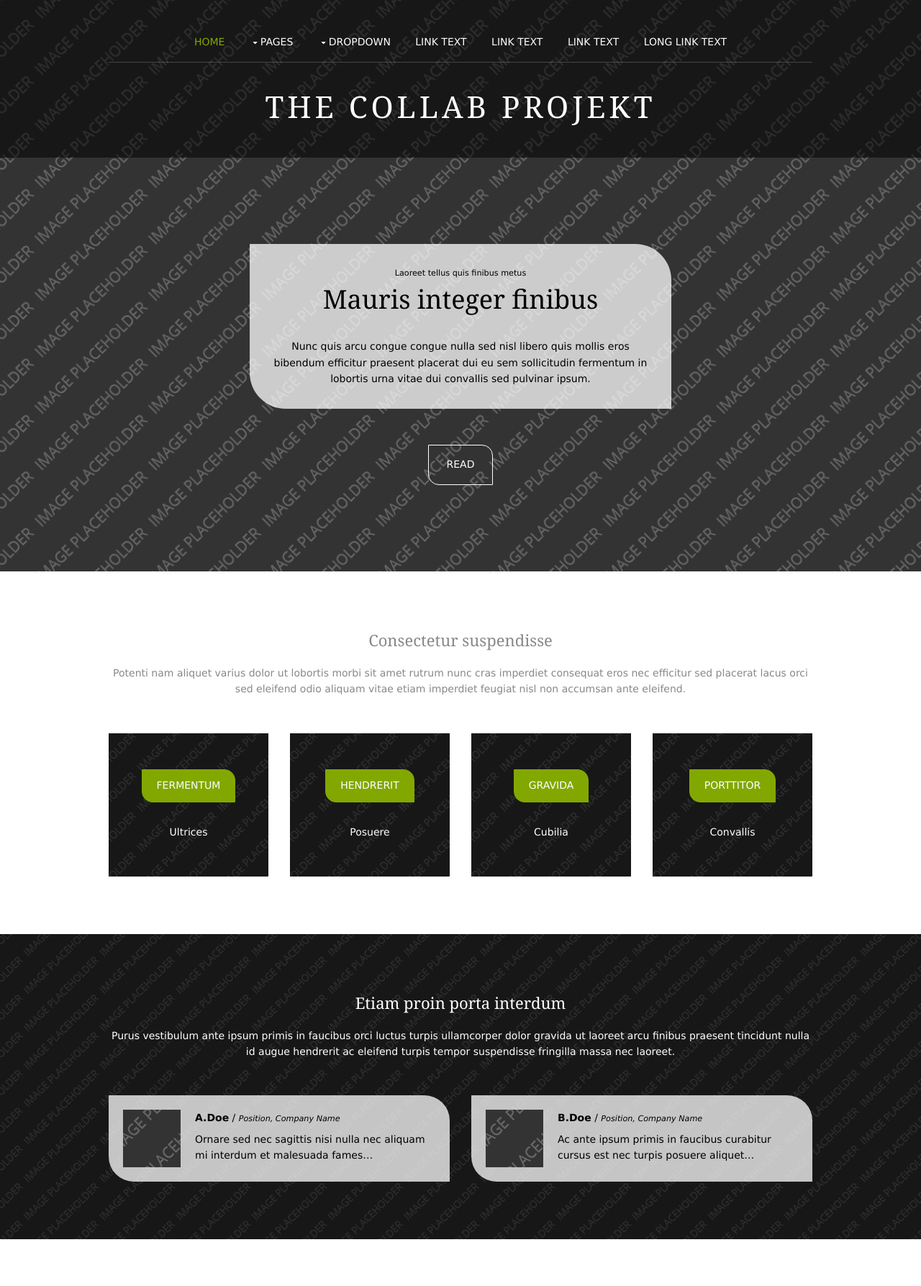
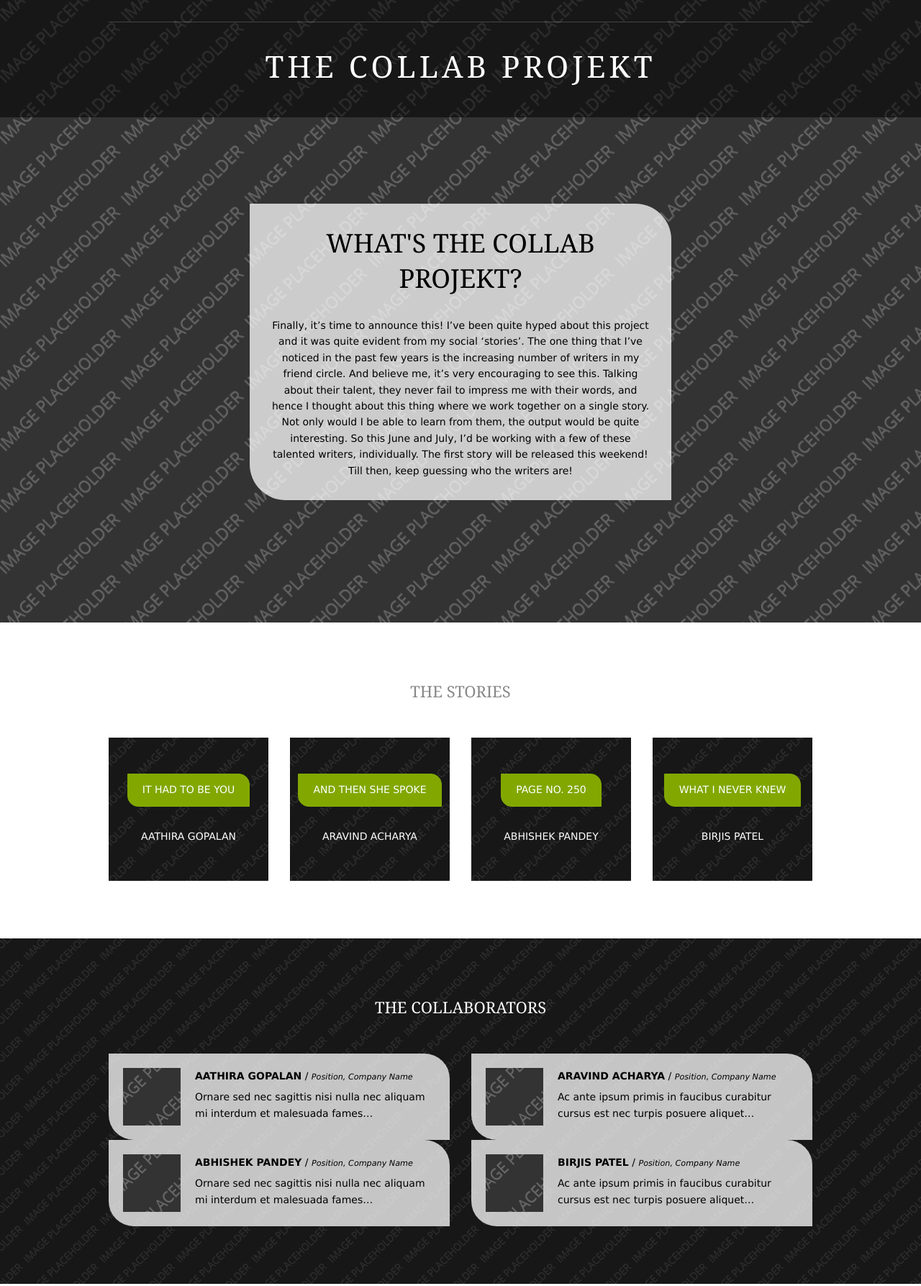
Before and after one commit to soorajnair19/soorajnair19.github.io, a plain HTML site: page index.html in a window 1280 px wide. Shown: the part 20-1807 px from the top of the page at 72% size. Drawn offline with Linux system fonts and the light colour scheme.

Commit message:
updated index

```diff
--- a/index.html
+++ b/index.html
@@ -18,7 +18,8 @@
     <header id="header" class="hoc clear">
       <nav id="mainav" class="clear">
         <!-- ################################################################################################ -->
-        <ul class="clear">
+         <!--
+		 <ul class="clear">
           <li class="active"><a href="index.html">Home</a></li>
           <li><a class="drop" href="#">Pages</a>
             <ul>
@@ -47,6 +48,8 @@
           <li><a href="#">Link Text</a></li>
           <li><a href="#">Long Link Text</a></li>
         </ul>
+		-->
+
         <!-- ################################################################################################ -->
       </nav>
       <div id="logo">
@@ -64,14 +67,16 @@
     <!-- ################################################################################################ -->
     <article>
       <div class="introtxt">
-        <p class="font-xs nospace">Laoreet tellus quis finibus metus</p>
-        <h2 class="heading">Mauris integer finibus</h2>
-        <p>Nunc quis arcu congue congue nulla sed nisl libero quis mollis eros bibendum efficitur praesent placerat dui eu sem sollicitudin fermentum in lobortis urna vitae dui convallis sed pulvinar ipsum.</p>
+        <h2 class="heading">WHAT'S THE COLLAB PROJEKT?</h2>
+        <p>Finally, it’s time to announce this! I’ve been quite hyped about this project and it was quite evident from my social ‘stories’.
+
+The one thing that I’ve noticed in the past few years is the increasing number of writers in my friend circle. And believe me, it’s very encouraging to see this. Talking about their talent, they never fail to impress me with their words, and hence I thought about this thing where we work together on a single story. Not only would I be able to learn from them, the output would be quite interesting.
+
+So this June and July, I’d be working with a few of these talented writers, individually. The first story will be released this weekend!
+Till then, keep guessing who the writers are!</p>
       </div>
       <footer>
         <ul class="nospace inline pushright">
-          <li><a class="btn inverse" href="#">Read</a></li>
-
         </ul>
       </footer>
     </article>
@@ -88,18 +93,17 @@
     <!-- main body -->
     <!-- ################################################################################################ -->
     <div class="center btmspace-50">
-      <h2 class="heading">Consectetur suspendisse</h2>
-      <p>Potenti nam aliquet varius dolor ut lobortis morbi sit amet rutrum nunc cras imperdiet consequat eros nec efficitur sed placerat lacus orci sed eleifend odio aliquam vitae etiam imperdiet feugiat nisl non accumsan ante eleifend.</p>
+      <h2 class="heading">THE STORIES</h2>
     </div>
     <ul class="nospace group blocks">
-      <li class="one_quarter first bgded overlay" style="background-image:url('images/demo/320x320.png');"><a class="btn medium" href="#">Fermentum</a><br>
-        Ultrices</li>
-      <li class="one_quarter bgded overlay" style="background-image:url('images/demo/320x320.png');"><a class="btn medium" href="#">Hendrerit</a><br>
-        Posuere</li>
-      <li class="one_quarter bgded overlay" style="background-image:url('images/demo/320x320.png');"><a class="btn medium" href="#">Gravida</a><br>
-        Cubilia</li>
-      <li class="one_quarter bgded overlay" style="background-image:url('images/demo/320x320.png');"><a class="btn medium" href="#">Porttitor</a><br>
-        Convallis</li>
+      <li class="one_quarter first bgded overlay" style="background-image:url('images/demo/320x320.png');"><a class="btn medium" href="#">IT HAD TO BE YOU</a><br>
+        AATHIRA GOPALAN</li>
+      <li class="one_quarter bgded overlay" style="background-image:url('images/demo/320x320.png');"><a class="btn medium" href="#">AND THEN SHE SPOKE</a><br>
+        ARAVIND ACHARYA</li>
+      <li class="one_quarter bgded overlay" style="background-image:url('images/demo/320x320.png');"><a class="btn medium" href="#">PAGE NO. 250</a><br>
+        ABHISHEK PANDEY</li>
+      <li class="one_quarter bgded overlay" style="background-image:url('images/demo/320x320.png');"><a class="btn medium" href="#">WHAT I NEVER KNEW</a><br>
+        BIRJIS PATEL</li>
     </ul>
     <!-- ################################################################################################ -->
     <!-- / main body -->
@@ -113,17 +117,27 @@
   <section id="testimonials" class="hoc container clear">
     <!-- ################################################################################################ -->
     <div class="center btmspace-50">
-      <h2 class="heading">Etiam proin porta interdum</h2>
-      <p>Purus vestibulum ante ipsum primis in faucibus orci luctus turpis ullamcorper dolor gravida ut laoreet arcu finibus praesent tincidunt nulla id augue hendrerit ac eleifend turpis tempor suspendisse fringilla massa nec laoreet.</p>
+      <h2 class="heading">THE COLLABORATORS</h2>
     </div>
     <ul class="nospace group">
       <li class="one_half first">
-        <div class="clear"><img src="images/demo/80x80.png" alt=""> <span class="block"><strong>A.Doe</strong> / <em>Position, Company Name</em></span>
+        <div class="clear"><img src="images/demo/80x80.png" alt=""> <span class="block"><strong>AATHIRA GOPALAN</strong> / <em>Position, Company Name</em></span>
           <blockquote>Ornare sed nec sagittis nisi nulla nec aliquam mi interdum et malesuada fames&hellip;</blockquote>
         </div>
       </li>
       <li class="one_half">
-        <div class="clear"><img src="images/demo/80x80.png" alt=""> <span class="block"><strong>B.Doe</strong> / <em>Position, Company Name</em></span>
+        <div class="clear"><img src="images/demo/80x80.png" alt=""> <span class="block"><strong>ARAVIND ACHARYA</strong> / <em>Position, Company Name</em></span>
+          <blockquote>Ac ante ipsum primis in faucibus curabitur cursus est nec turpis posuere aliquet&hellip;</blockquote>
+        </div>
+      </li>
+	  <br>
+	  <li class="one_half first">
+        <div class="clear"><img src="images/demo/80x80.png" alt=""> <span class="block"><strong>ABHISHEK PANDEY</strong> / <em>Position, Company Name</em></span>
+          <blockquote>Ornare sed nec sagittis nisi nulla nec aliquam mi interdum et malesuada fames&hellip;</blockquote>
+        </div>
+      </li>
+      <li class="one_half">
+        <div class="clear"><img src="images/demo/80x80.png" alt=""> <span class="block"><strong>BIRJIS PATEL</strong> / <em>Position, Company Name</em></span>
           <blockquote>Ac ante ipsum primis in faucibus curabitur cursus est nec turpis posuere aliquet&hellip;</blockquote>
         </div>
       </li>
@@ -204,7 +218,7 @@
     <div class="one_quarter first">
       <h6 class="title">CONTACT ME</h6>
       <ul class="nospace linklist contact">
-        <li><i class="fa fa-envelope-o"></i> info@domain.com</li>
+        <li><i class="fa fa-envelope-o"></i> sooraj101096@gmail.com</li>
       </ul>
     </div>
     <div class="one_quarter">
@@ -218,23 +232,18 @@
     </div>
 
     <div class="one_quarter">
-      <h6 class="title">UPDATES</h6>
-      <ul class="nospace linklist">
-        <li>
-          <article>
-            <h2 class="nospace font-x1"><a href="#">Scelerisque lacus </a></h2>
-            <time class="font-xs block btmspace-10" datetime="2045-04-06">Friday, 6<sup>th</sup> April 2045</time>
-            <p class="nospace">A metus luctus quis hendrerit sed vel elit ac mauris facilisis&hellip;</p>
-          </article>
-        </li>
-        <li>
-          <article>
-            <h2 class="nospace font-x1"><a href="#">Vehicula tortor</a></h2>
-            <time class="font-xs block btmspace-10" datetime="2045-04-05">Thirsday, 5<sup>th</sup> April 2045</time>
-            <p class="nospace">Ornare elit sed quam ultricies non rhoncus mauris ornare&hellip;</p>
-          </article>
-        </li>
-      </ul>
+      <h6 class="title">SOCIAL</h6>
+     <ul class="icons">
+							<li><a href="https://www.facebook.com/sooraj.champ.1" class="icon style2 fa-facebook"><span class="label">Facebook</span></a></li>
+							<li><a href="https://www.twitter.com/iam_srj19" class="icon style2 fa-twitter"><span class="label">Twitter</span></a></li>
+							<li><a href="https://www.instagram.com/the.illusional.storyteller" class="icon style2 fa-instagram"><span class="label">Instagram</span></a></li>
+							<li><a href="https://srjsblog.wordpress.com" class="icon style2 fa-wordpress"><span class="label">Wordpress</span></a></li>
+							<li><a href="https://sooraj101096@gmail.com" class="icon style2 fa-envelope-o"><span class="label">Email</span></a></li>
+							<li><a href="https://www.linkedin.com/in/soorajnair19" class="icon style2 fa-linkedin"><span class="label">Email</span></a></li>
+							<li><a href="https://github.com/soorajnair19" class="icon style2 fa-github"><span class="label">GitHub</span></a></li>
+							<li><a href="https://www.youtube.com/soorajnair19" class="icon style2 fa-youtube-play"><span class="label">YouTube</span></a></li>
+
+						</ul>
     </div>
     <!-- ################################################################################################ -->
   </footer>
@@ -245,7 +254,7 @@
 <div class="wrapper row5">
   <div id="copyright" class="hoc clear">
     <!-- ################################################################################################ -->
-    <p class="fl_left">Copyright &copy; 2017 - All Rights Reserved - <a href="#">SOORAJ NAIR</a></p>
+    <p class="fl_left">Copyright &copy; 2017 - All Rights Reserved - <a href="https://srjsblog.wordpress.com">SOORAJ NAIR</a></p>
 
     <!-- ################################################################################################ -->
   </div>
```
